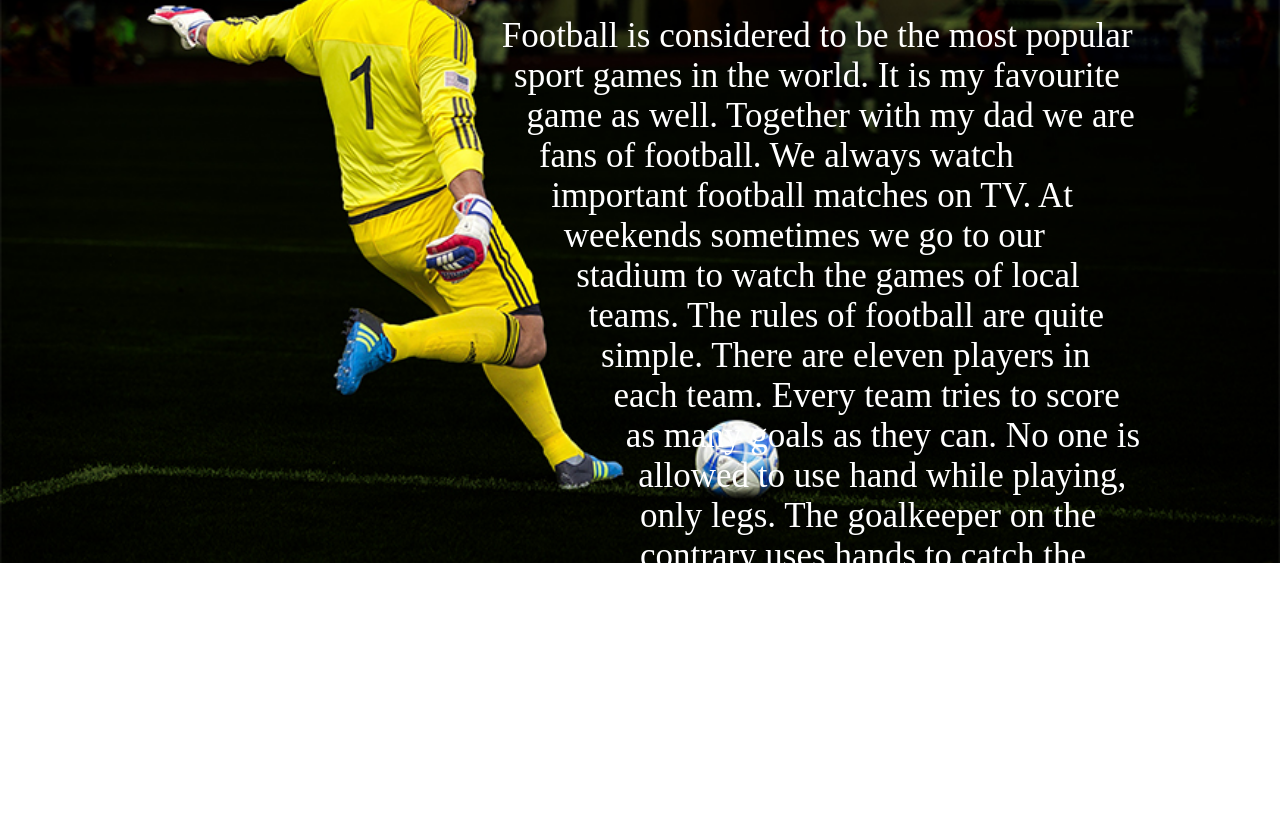
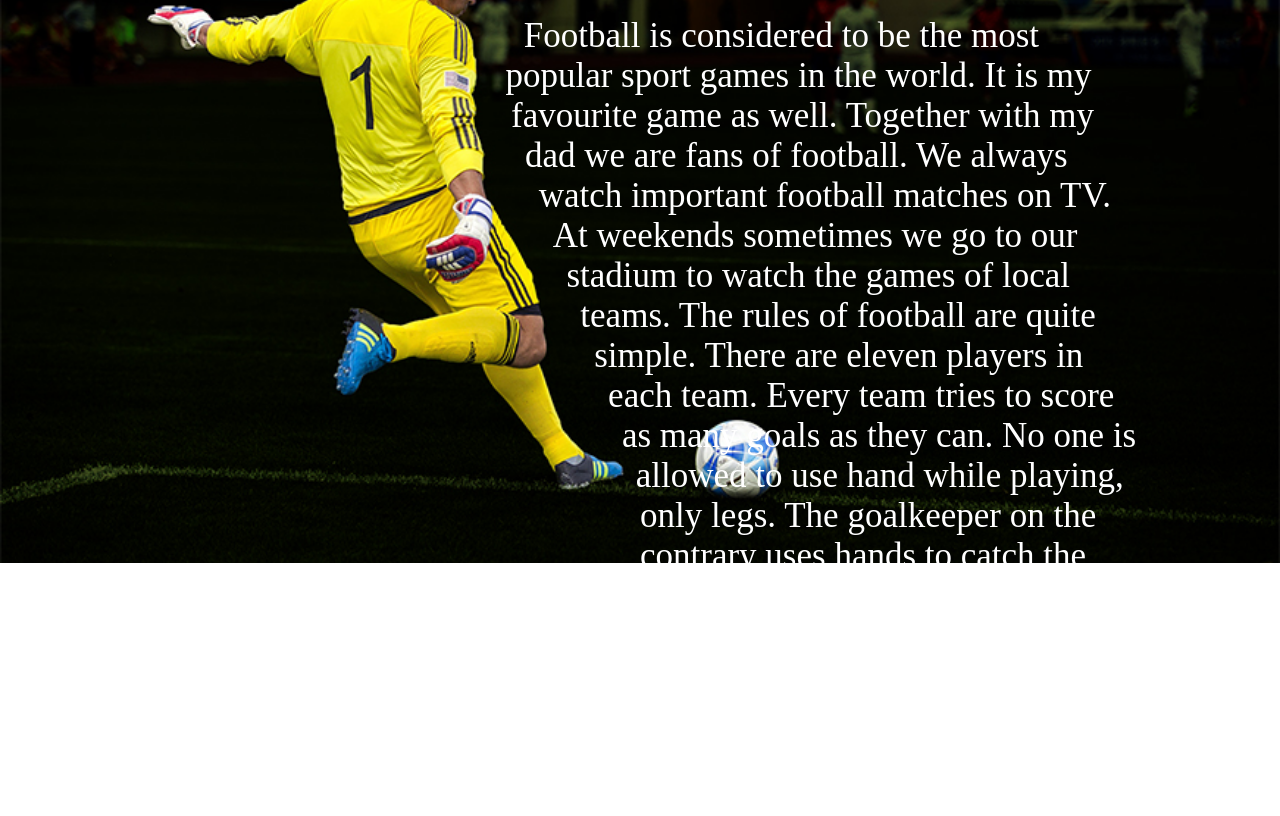
Before and after one commit to Tatjana14/float, a plain HTML site: page index.html in a window 1280 px wide. Shown: the part 237-1053 px from the top of the page. Drawn offline with Linux system fonts and the light colour scheme.

Commit message:
change html

```diff
--- a/index.css
+++ b/index.css
@@ -6,11 +6,11 @@
     background-size: cover;
 }
 .clip-path{
-    clip-path: polygon(100% 0%, 77% 33%, 103% 100%, 0 100%, 0% 50%, 0 0);
+    clip-path: polygon(100% 0%, 77% 40%, 103% 100%, 0 100%, 0% 50%, 0 0);
     float: left;
     width: 50%;
     height: 100vh;
-    shape-outside: polygon(100% 0%, 77% 33%, 103% 100%, 0 100%, 0% 50%, 0 0);
+    shape-outside: polygon(100% 0%, 77% 40%, 103% 100%, 0 100%, 0% 50%, 0 0);
 }
 .wrapper__text{
     padding-top: 12%;
```
